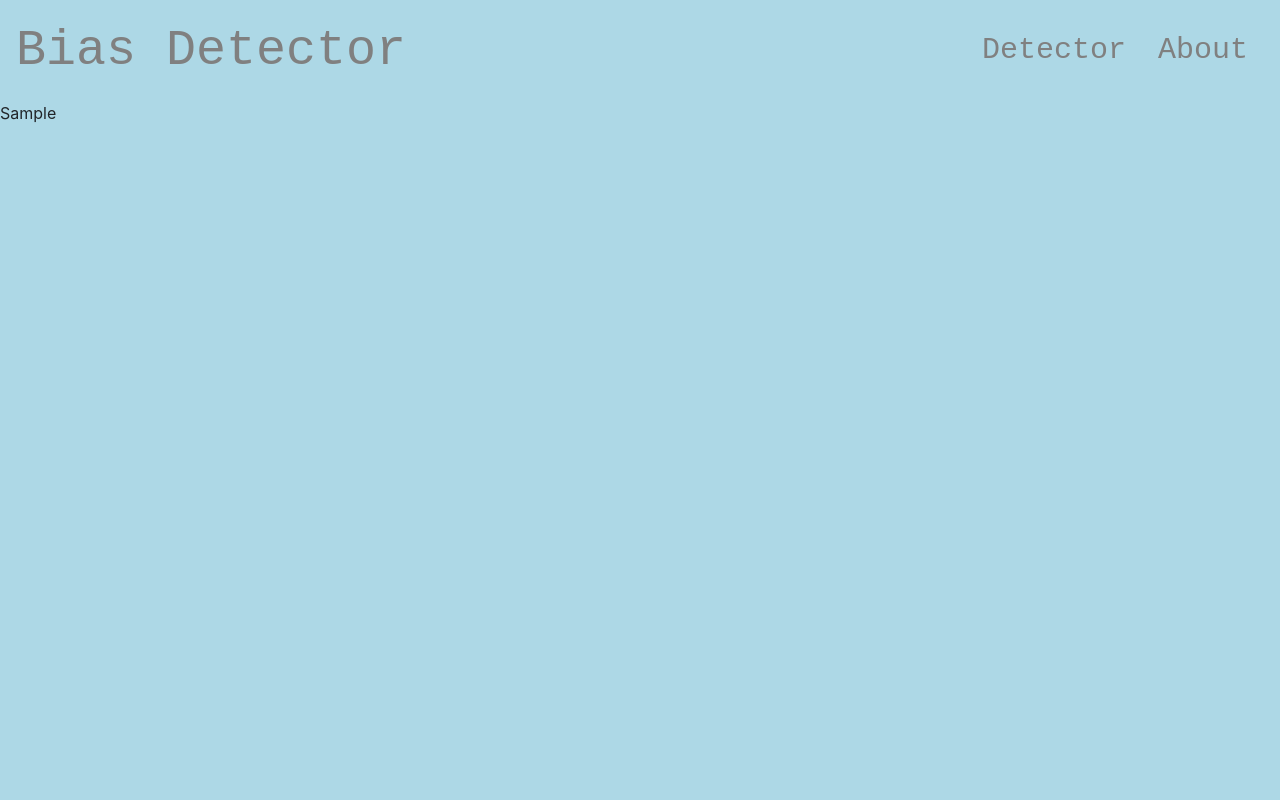
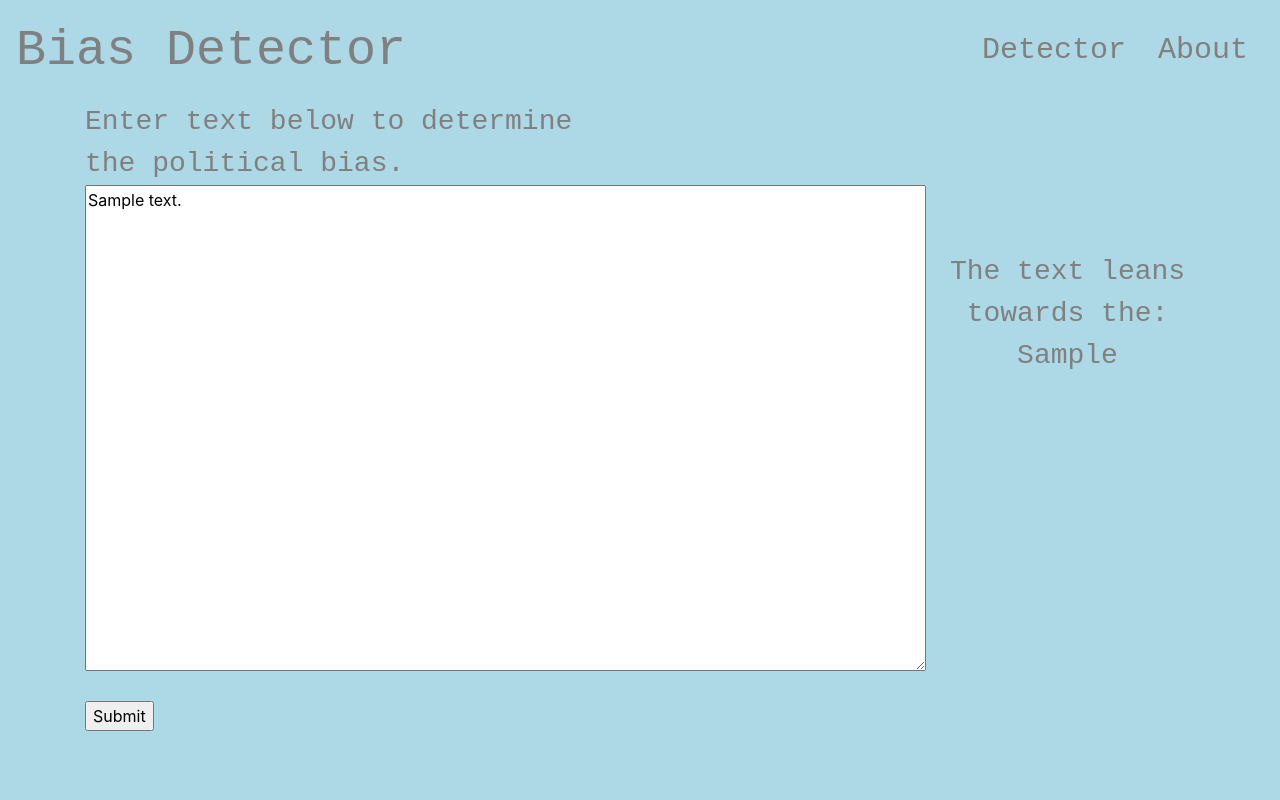
Before and after one commit to jon-infante/BiasDetector, a Flask app: template templates/detector.html in a window 1280 px wide. Run offline with Flask 2, Linux system fonts and the light colour scheme; the template is opened without the code that fills it: most values are stand-ins (such as "Sample title", 1, 10 or a date in 2020); some libraries are stand-ins or nearby versions.

Commit message:
Detector page setup

```diff
--- a/app.py
+++ b/app.py
@@ -9,15 +9,21 @@ def index():
     """Return homepage."""
     return render_template('index.html')
 
-@app.route('/detector')
+@app.route('/detector', methods=['GET', 'POST'])
 def detector():
     """Return bias detector page."""
     with open('env/bias_model.pkl', 'rb') as file:
         bias_model = pickle.load(file)
 
-    bias = bias_model.predict(['I love Donald Trump, building the border is the best thing we could have done. I also love capitalism too.'])
+    if 'bias_text' in request.form:
+        bias_text = request.form['bias_text']
+        textbox = request.form['bias_text']
+        bias = bias_model.predict([bias_text])
+    else:
+        bias = ' '
+        textbox = 'Your text here'
 
-    return render_template('detector.html', bias_prediction=bias)
+    return render_template('detector.html', bias_prediction=bias, textbox=textbox)
 
 @app.route('/about')
 def about():
--- a/static/styles.css
+++ b/static/styles.css
@@ -40,3 +40,8 @@ body, html {
     max-width: 700px;
     top: 150px;
 }
+
+.center {
+    padding: 150px 0;
+    text-align: center;
+}
--- a/templates/detector.html
+++ b/templates/detector.html
@@ -2,5 +2,24 @@
 
 {% block content %}
     {% include 'partials/navbar.html' %}
-    {{ bias_prediction }}
+    <div class="container">
+        <div class="row">
+            <div class="col-lg-6">
+                <div class="home-text2">
+                    Enter text below to determine the political bias.
+                </div>
+                <form action="/detector"  method="post">
+                    <textarea id="bias_text" name="bias_text" rows="20" cols="80">{{textbox}}</textarea>
+                    <br><br>
+            </div>
+                <div class="col-lg-3 offset-sm-3 center">
+                    <div class="home-text2">
+                        The text leans towards the:<br> {{bias_prediction}}
+                    </div>
+                </div>
+        </div>
+            <input type="Submit">
+        </form>
+
+    </div>
 {% endblock %}
```
Also changed, not shown: templates/about.html (+4 -4 lines).
